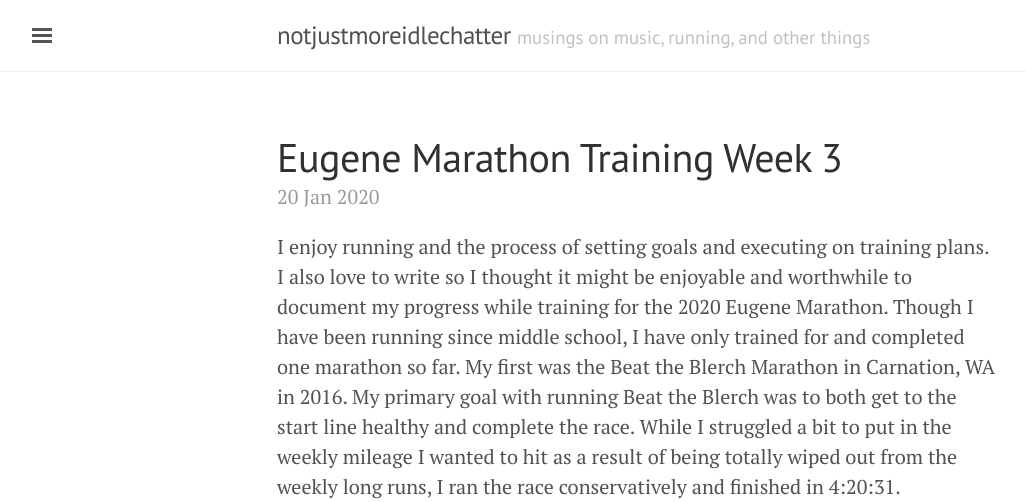
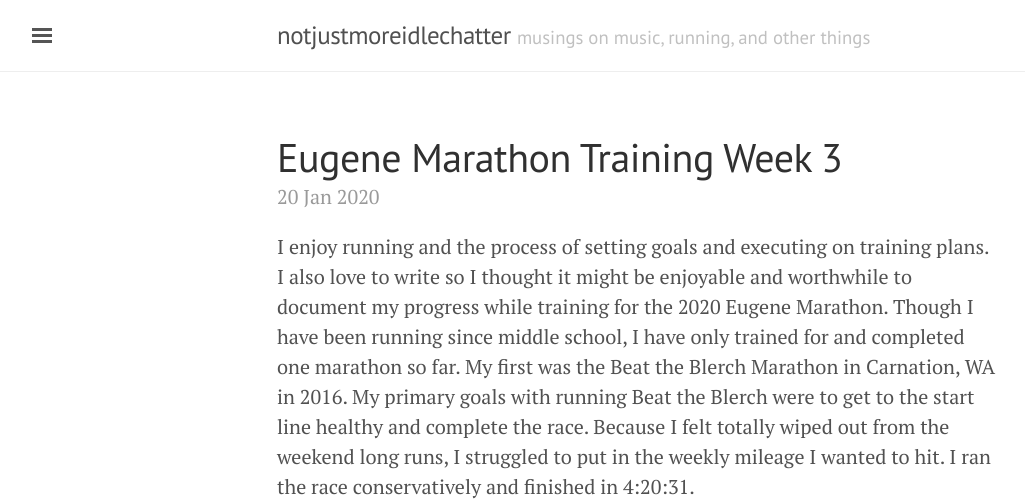
Before and after one commit to emilylawton/emilylawton.github.io, a Jekyll site: the page built from _posts/2020-01-20-eugene-marathon-training-week-3.md, in a window 1280 px wide, cut to the strip 0-502 px from the top of the page. Shown: the whole strip, without its empty margins (3-1028 px from the left). Built offline with Jekyll 4.4.1, drawn with Linux system fonts in a browser that asks for light colours; comment, search, counter and statistics services are not loaded; some of the changed text lies outside the part shown.

Commit message:
edit Week 3 Training post

```diff
--- a/_posts/2020-01-20-eugene-marathon-training-week-3.md
+++ b/_posts/2020-01-20-eugene-marathon-training-week-3.md
@@ -4,13 +4,13 @@ title: Eugene Marathon Training Week 3
 comments: true
 ---
 
-I enjoy running and the process of setting goals and executing on training plans. I also love to write so I thought it might be enjoyable and worthwhile to document my progress while training for the 2020 Eugene Marathon. Though I have been running since middle school, I have only trained for and completed one marathon so far. My first was the Beat the Blerch Marathon in Carnation, WA in 2016. My primary goal with running Beat the Blerch was to both get to the start line healthy and complete the race. While I struggled a bit to put in the weekly mileage I wanted to hit as a result of being totally wiped out from the weekly long runs, I ran the race conservatively and finished in 4:20:31.
+I enjoy running and the process of setting goals and executing on training plans. I also love to write so I thought it might be enjoyable and worthwhile to document my progress while training for the 2020 Eugene Marathon. Though I have been running since middle school, I have only trained for and completed one marathon so far. My first was the Beat the Blerch Marathon in Carnation, WA in 2016. My primary goals with running Beat the Blerch were to get to the start line healthy and complete the race. Because I felt totally wiped out from the weekend long runs, I struggled to put in the weekly mileage I wanted to hit. I ran the race conservatively and finished in 4:20:31.
 
 <img src="/images/blerch.jpeg" width="30%" height="30%" style="display: block;margin-left: auto;margin-right: auto;"/>
 
-For the Eugene Marathon, my goals are slightly more ambitious. I am incorporating more strength work into my routine and am doing my best to avoid making the mistake I made during my training for Beat the Blerch in which the percentage of my weekly mileage that I packed into my weekend long runs was way too high (sometimes as high as 60 - 75%).
+For the Eugene Marathon, my goals are more ambitious. I am incorporating more strength work into my routine and am doing my best to avoid making the mistake I made during my training for Beat the Blerch in which the percentage of my weekly mileage that I packed into my weekend long runs was way too high (sometimes as high as 60 - 75%).
 
-#### A Goal: Sub 3:30
+#### A Goal: Sub 3:30 (it has been a pipe dream of mine to run Boston)
 #### B Goal: Sub 4:00
 #### C Goal: Get to the finish line!
 
```
